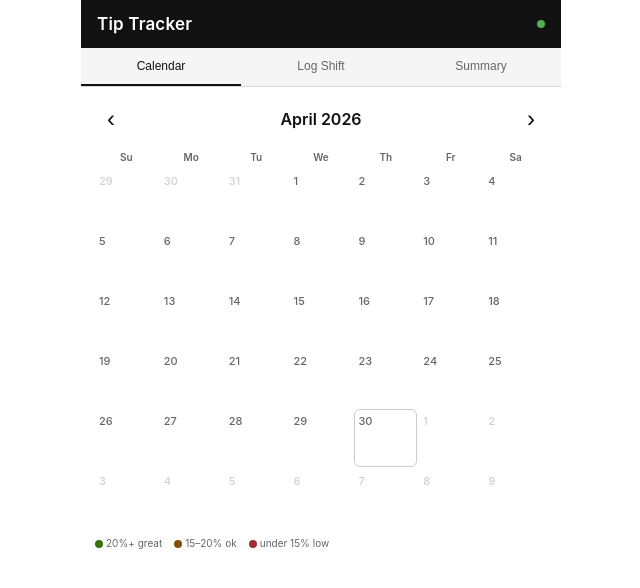
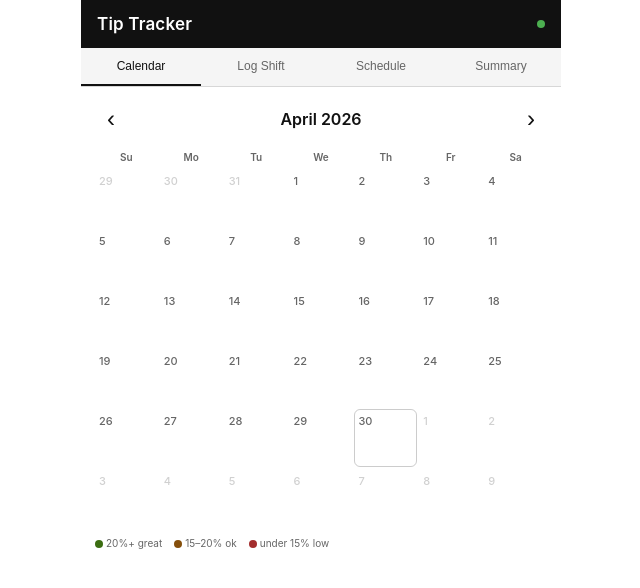
Before and after one commit to Lmaham31/tip-tracker, a plain HTML site: page index.html in a window 1280 px wide. Shown: the whole page, without its empty margins (319-959 px from the left). Drawn offline with nearby package versions, Linux system fonts and the light colour scheme.

Commit message:
Add Schedule tab button to tab bar

```diff
--- a/index.html
+++ b/index.html
@@ -162,6 +162,7 @@
 <div class="tab-bar">
   <button class="tab active" onclick="switchTab('cal')">Calendar</button>
   <button class="tab" onclick="switchTab('log')">Log Shift</button>
+  <button class="tab" onclick="switchTab('schedule')">Schedule</button>
   <button class="tab" onclick="switchTab('summary')">Summary</button>
 </div>
 
```
